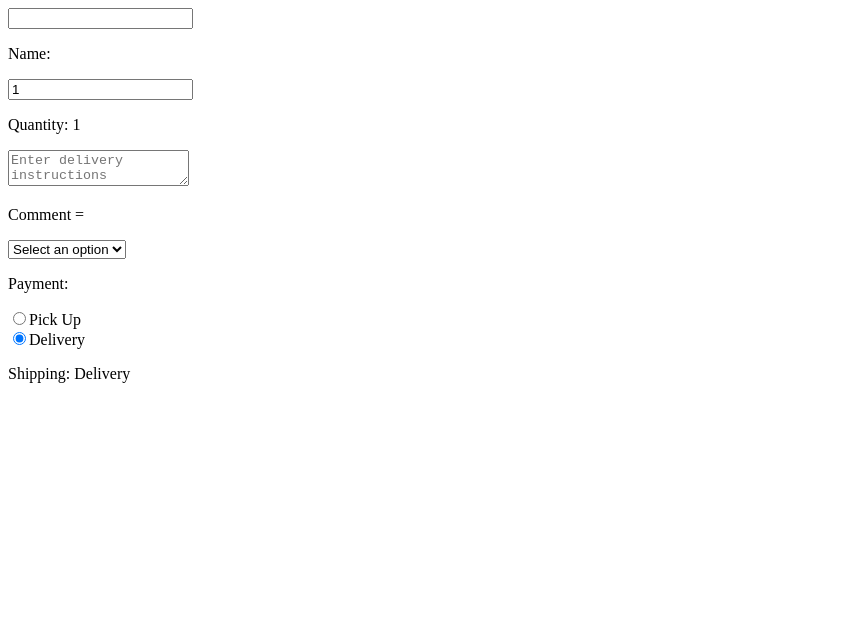
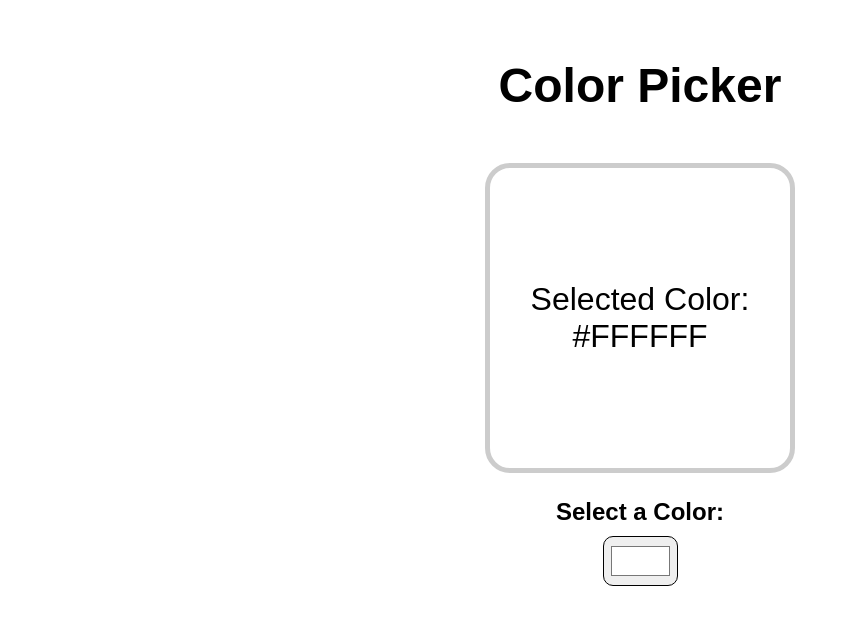
Before and after one commit to Aukryx/React_course, a React (Vite) app: page / in a window 1280 px wide. Shown: the top 624 px of the page, without its empty margins (0-850 px from the left). Built offline with nearby package versions, Linux system fonts and the light colour scheme.

Commit message:
day4 over

```diff
--- a/src/App.jsx
+++ b/src/App.jsx
@@ -1,8 +1,8 @@
-import Change from "./Change.jsx";
+import ColorPicker from "./ColorPicker.jsx";
 function App(){
 
   return (
-< Change/>
+< ColorPicker/>
   );
 }
 
--- /dev/null
+++ b/src/ColorPicker.jsx
@@ -0,0 +1,17 @@
+import React, {useState} from 'react';
+export default function ColorPicker(){
+    const [color, setColor] = useState("#FFFFFF")
+
+    function handleColorChange(event){
+        setColor(event.target.value)
+    }
+
+    return (<div className='color-picker-container'>
+                <h1>Color Picker</h1>
+                <div className='color-display' style={{backgroundColor: color}}>
+                    <p>Selected Color: {color}</p>
+                </div>
+                <label>Select a Color:</label>
+                <input type="color" value={color} onChange={handleColorChange}/>
+            </div>);
+}
--- a/src/index.css
+++ b/src/index.css
@@ -1,3 +1,7 @@
+body{
+  font-family: Arial, "Helvetica Neue", Helvetica, sans-serif;
+}
+
 .card{
   border: 1px solid rgb(214, 88, 4);
   border-radius: 10px;
@@ -106,3 +110,41 @@
 .counter-button:hover{
   background-color: hsl(197, 100%, 50%);
 }
+
+.color-picker-container{
+  display: flex;
+  flex-direction: column;
+  align-items: center;
+}
+h1{
+  margin: 50px;
+  font-size: 3em
+}
+.color-display{
+  width: 300px;
+  height: 300px;
+  display: flex;
+  justify-content: center;
+  align-items: center;
+  border: 5px solid hsl(0, 0%, 80%);
+  border-radius: 25px;
+  margin-bottom: 25px;
+  transition: 0.25s ease;
+}
+.color-display p {
+  color: hs1(0, 0%, 20%);
+  font-size: 2rem;
+  text-align: center;
+}
+label{
+  font-size: 1.5rem;
+  font-weight: bold;
+  margin-bottom: 10px;
+}
+input[type="color"]{
+  width: 75px;
+  height: 50px;
+  padding: 5px;
+  border-radius: 10px;
+  border: 3px solid hs1(0, 0, 80%);
+}
```
Also changed, not shown: 2 other files (tests, documents, lock files or other folders).
